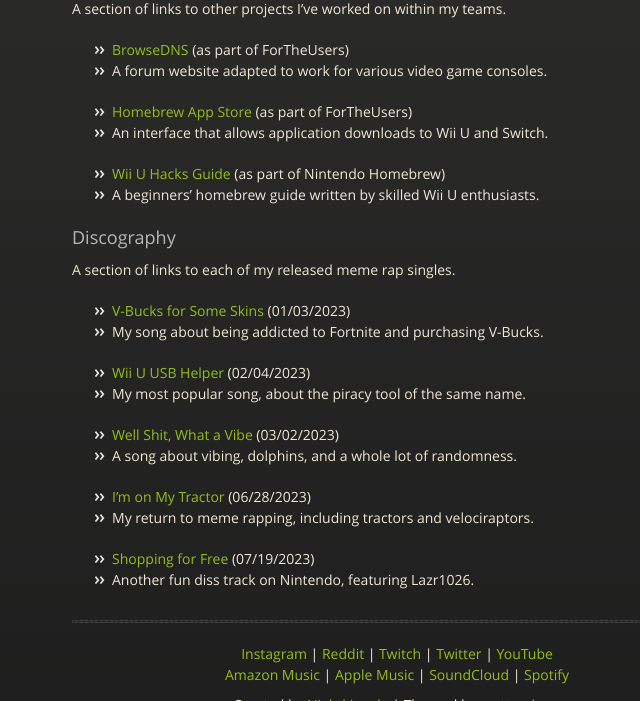
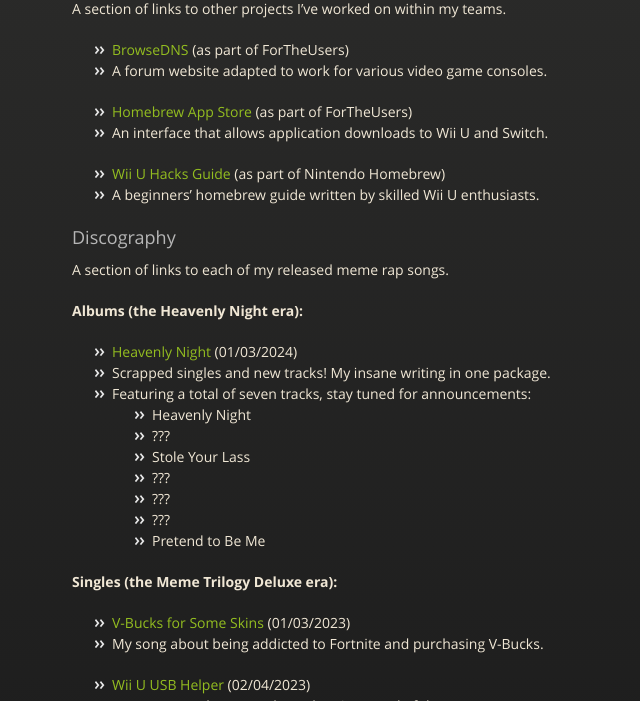
Before and after one commit to Nightkingale/Personal-Website, a Jekyll site: the page built from works.md, in a window 1280 px wide and 900 px high, scrolled down 934 px, cut to the strip 0-701 px from the top of the window. Shown: the whole strip, without its empty margins (243-883 px from the left). Built offline with Jekyll 4.4.1, drawn with Linux system fonts in a browser that asks for light colours; our own code applies the rules of GitHub Pages for plain Markdown files.

Commit message:
Update discography with new album

```diff
--- a/works.md
+++ b/works.md
@@ -40,7 +40,22 @@
 
 ### Discography
 
-A section of links to each of my released meme rap singles.
+A section of links to each of my released meme rap songs.
+
+**Albums (the Heavenly Night era):**
+
+* [Heavenly Night](https://www.youtube.com/watch?v=OfCEC1uGNnQ) (01/03/2024)
+* Scrapped singles and new tracks! My insane writing in one package.
+* Featuring a total of seven tracks, stay tuned for announcements:
+    * Heavenly Night
+    * ???
+    * Stole Your Lass
+    * ???
+    * ???
+    * ???
+    * Pretend to Be Me
+
+**Singles (the Meme Trilogy Deluxe era):**
 
 * [V-Bucks for Some Skins](https://push.fm/fl/vbfss) (01/03/2023)
 * My song about being addicted to Fortnite and purchasing V-Bucks.
```
